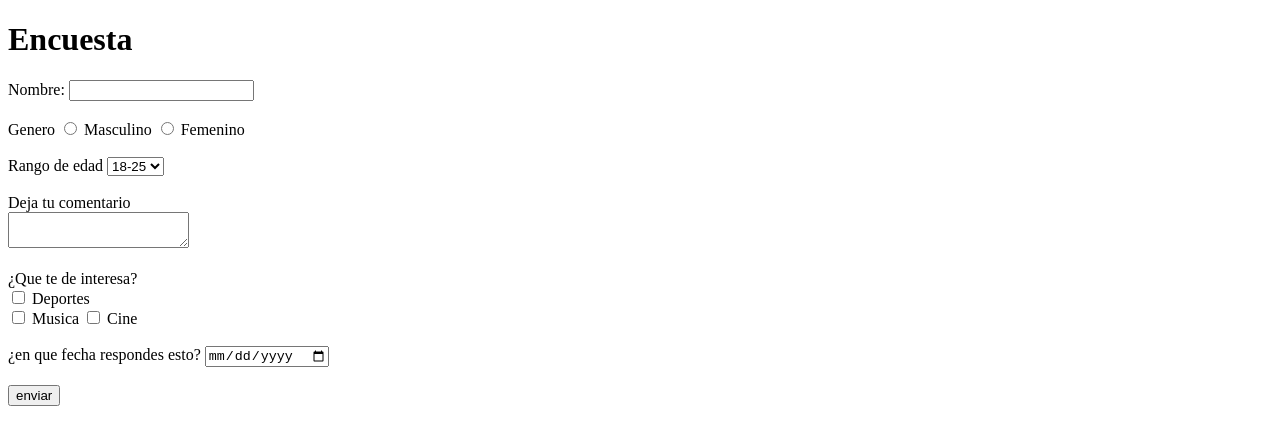
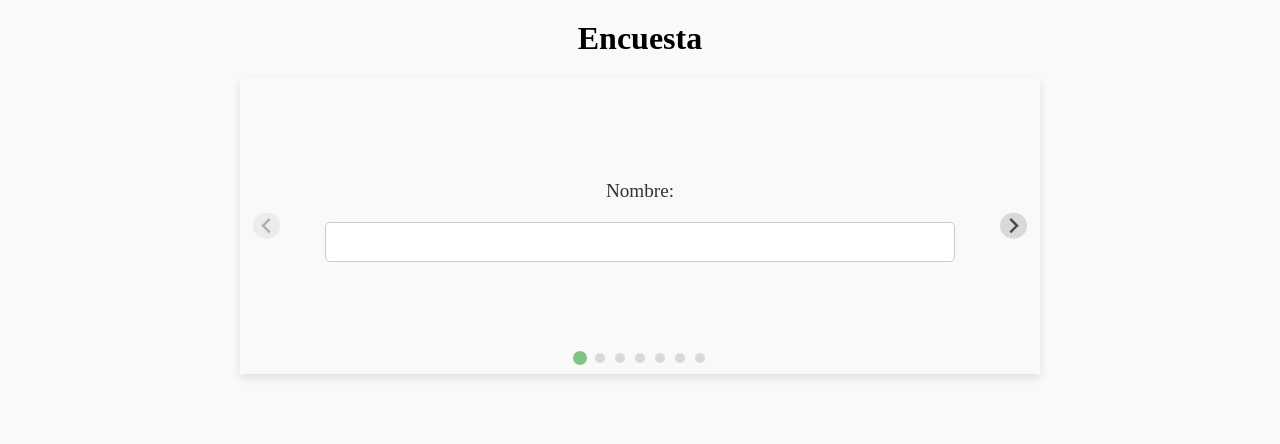
Before and after one commit to dallana-bastidas/practicaJs, a plain HTML site: page guia/index.html in a window 1280 px wide. Drawn offline with nearby package versions, Linux system fonts and the light colour scheme.

Commit message:
formulario casi terminado

```diff
--- /dev/null
+++ b/guia/index.css
@@ -0,0 +1,99 @@
+body{
+  background-color: #f9f9f9f9;
+  margin: 0;
+  padding: 0;
+}
+
+h1{
+  text-align: center;
+  font-size: 2rem;
+  margin: 20px 0;
+}
+
+.splide{
+  max-width: 800px;
+  margin: 20px auto;
+  background: #fff
+  border-radius: 10px;
+  box-shadow: 0 4px 8px rgba(0,0,0,0.1);
+  overflow: :hidden;
+}
+
+.splide__slide{
+  display: flex;
+  flex-direction: column;
+  align-items: center;
+  justify-content: center;
+  text-align: center;
+  padding: 20px;
+}
+
+.splide__slide label{
+  font-size: 1.2rem;
+  margin-bottom: 10px;
+  display: block;
+  color: #333;
+}
+
+.splide__slide input[type= "text"],
+.splide__slide select,
+.splide__slide textarea,
+.splide__slide input[type="date"]{
+  width: 80%;
+  padding: 10px;
+  font-size: 1rem;
+  margin: 10px 0;
+  border: 1px solid #ccc;
+  border-radius: 5px;
+}
+
+.splide__slide button {
+  padding: 10px 20px;
+  font-size: 1rem;
+  color: #fff;
+  background-color: #4caf50;
+  border: none;
+  border-radius: 5px;
+  cursor: pointer;
+  margin-top: 20px;
+}
+
+.splide__slide button:hover{
+  background-color: #45a100;
+}
+
+
+.splide__pagination__page{
+  background: #ccc;
+  width: 10px;
+  height: 10px;
+  border-radius: 50%;
+  margin: 0 5px ;
+  cursor: pointer;
+}
+
+.splide__pagination__page.is-active{
+  background: #4caf50
+}
+
+
+
+
+/* .splide_arrow{
+  background: none;
+  border: 2px solid #333;
+  color: #333;
+  background-color: 50%;
+  width: 40px;
+  height: 40px;
+  display: flex;
+  align-items: center;
+  justify-content: center;
+  cursor: pointer;
+  transition: background 0.2 ease, color: ease;
+}
+
+.splide_arrow:hover{
+  background:#333 ;
+  color: red;
+} */
--- a/guia/index.html
+++ b/guia/index.html
@@ -5,24 +5,31 @@
   <meta charset="UTF-8" />
   <meta name="viewport" content="width=device-width, initial-scale=1.0" />
   <title>Ejercicios logica</title>
+  <link rel="stylesheet" href="https://cdn.jsdelivr.net/npm/@splidejs/splide/dist/css/splide.min.css">
+  <link rel="stylesheet" href="index.css">
 </head>
-
-
-</html>
-
 
 <body>
   <h1> Encuesta </h1>
-  <form id="encuesta">
+  <form id="encuesta" class="splide">
+    <div class="splide__track">
+      <ul class="splide__list">
+        <li class="splide__slide">
           <!-- pregunta 1 -->
           <label for="name"> Nombre:</label>
-    <input type="text" id="name"> <br><br>
+          <input type="text" id="name">
+        </li>
+
+        <li class="splide__slide">
           <!-- pregunta 2 -->
           <label>Genero</label>
           <input type="radio" id="male" value="masculino" name="gender">
           <label for="male">Masculino</label>
           <input type="radio" id="female" value="femenino" name="gender">
           <label for="genero2"> Femenino</label> <br> <br>
+        </li>
+
+        <li class="splide__slide">
           <!-- pregunta 3 -->
           <label for="ageGroup"> Rango de edad </label>
           <select name="ageGroup" id="ageGroup">
@@ -30,10 +37,16 @@
             <option value="26-35">26-35</option>
             <option value="36-45">36-45</option>
             <option value="46+">46+</option>
-    </select> <br><br>
+          </select>
+        </li>
+
+        <li class="splide__slide">
           <!-- pregunta 4 -->
           <label for="comments">Deja tu comentario</label><br>
-    <textarea name="comments" id="comments"></textarea> <br><br>
+          <textarea name="comments" id="comments"></textarea>
+        </li>
+
+        <li class="splide__slide">
           <!-- pregunta 5 -->
           <label>¿Que te de interesa?</label><br>
           <input type="checkbox" id="sports" value="deportes" name="interests">
@@ -42,16 +55,33 @@
           <label for="music">Musica</label>
           <input type="checkbox" id="movies" value="cine" name="interests">
           <label for="movies">Cine</label> <br> <br>
+        </li>
+
+        <li class="splide__slide">
           <!-- pregunta 6 -->
           <label for="date"> ¿en que fecha respondes esto?</label>
-    <input type="date" id="date" name="date"> <br><br>
+          <input type="date" id="date" name="date">
 
+        </li>
+
+        <li class="splide__slide">
           <button type="submit"> enviar</button>
+
+        </li>
+
+      </ul>
+    </div>
+
   </form>
 
+  <script src="https://cdn.jsdelivr.net/npm/@splidejs/splide/dist/js/splide.min.js"></script>
   <script src="index.js"></script>
+</body>
 
-</body>
+</html>
+
+
+
 
 
 
--- a/guia/index.js
+++ b/guia/index.js
@@ -1,4 +1,13 @@
 document.addEventListener("DOMContentLoaded", () => {
+  // carrusel
+  new Splide("#encuesta", {
+    type: "slide", // Tipo de carrusel
+    perPage: 1, // Mostrar una diapositiva a la vez
+    perMove: 1, // Mover una diapositiva por vez
+    pagination: true, // Mostrar paginación
+    arrows: true, // Mostrar flechas de navegación
+  }).mount(); // Montar el carrusel
+
   const form = document.getElementById("encuesta");
 
   const formDataArray = [];
```
Lines whose indentation alone changed are shown as unchanged.
